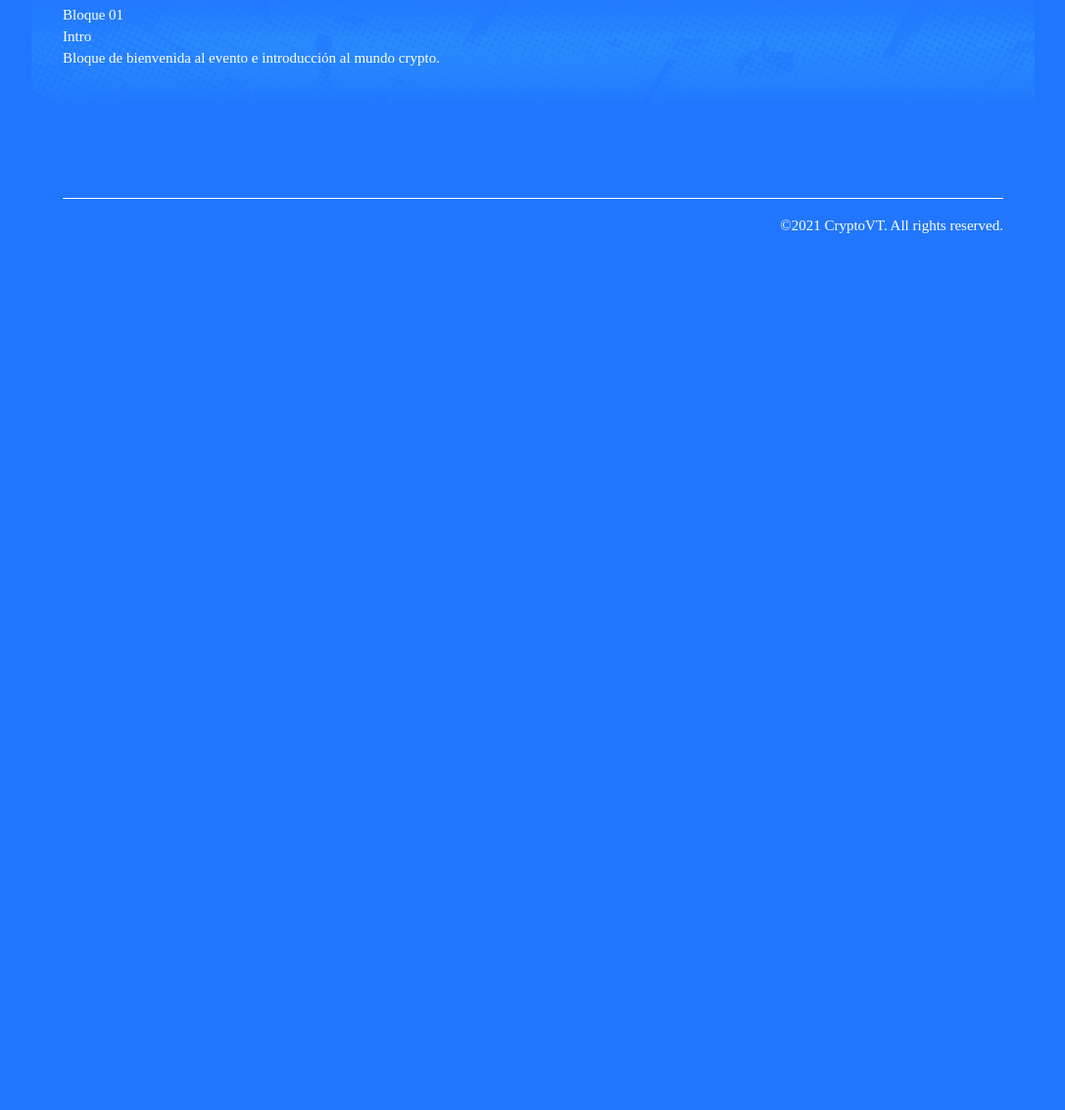
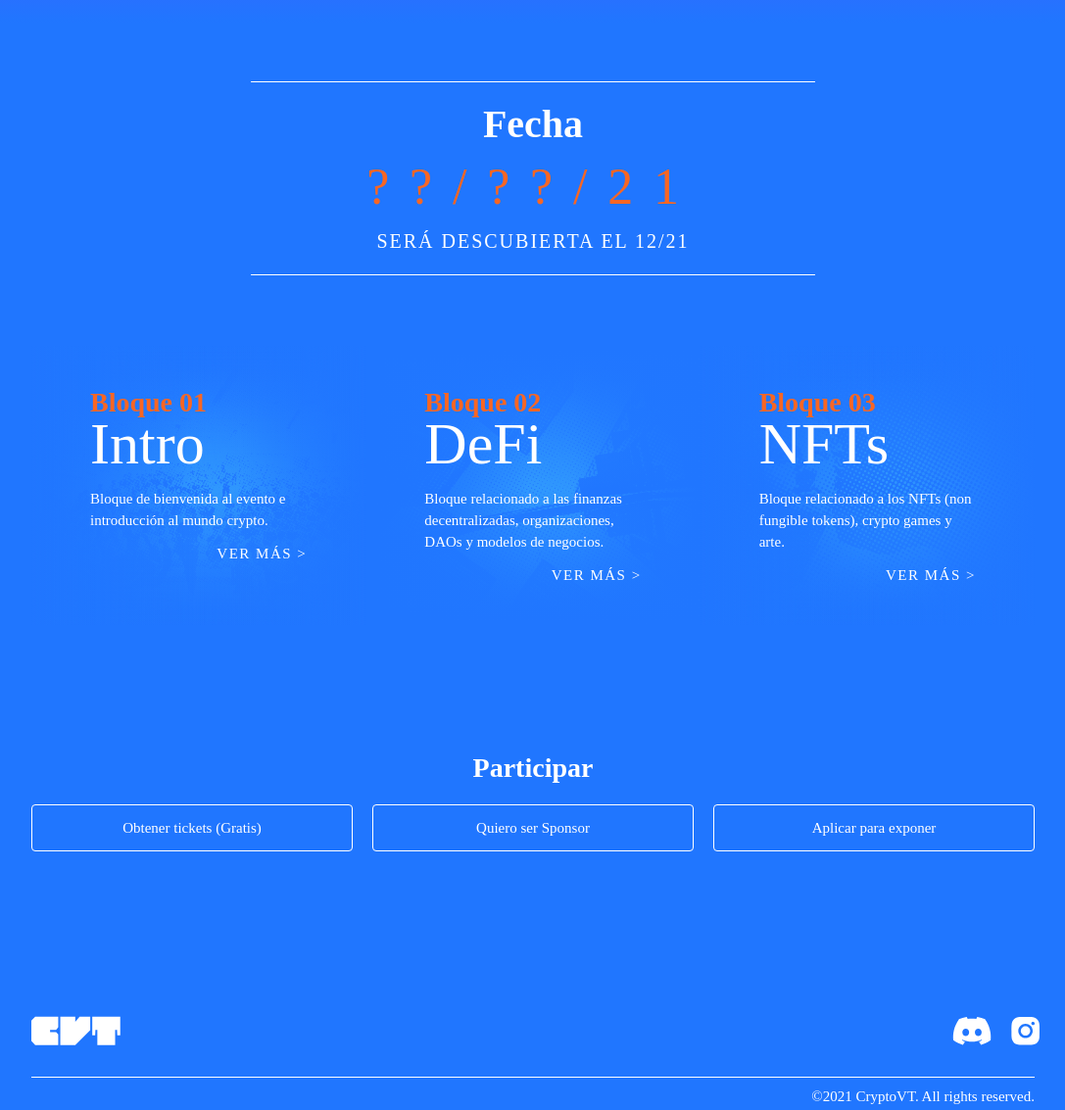
Before and after one commit to uguareschi/cryptovt, a Gatsby site: page / in a window 1280 px wide. Shown: the part 754-1887 px from the top of the page at 98% size, without its empty margins (96-1183 px from the left). Before the commit the page ends 1055 px from the top, so only its background shows below. Built offline with nearby package versions, Linux system fonts and the light colour scheme; Gatsby itself is replaced by a stand-in of ours.

Commit message:
finish index page M/D

```diff
--- a/src/components/layout.js
+++ b/src/components/layout.js
@@ -2,6 +2,9 @@ import * as React from "react"
 import { useState, useEffect } from "react"
 
 import logo from "../images/brand/logo.svg"
+import logoCVT from "../images/brand/logo-cvt.svg"
+import discord from "../images/social/discord-footer.svg"
+import instagram from "../images/social/instagram-footer.svg"
 import { Link } from "gatsby"
 
 const Layout = ({ children }) => {
@@ -62,17 +65,21 @@ const Layout = ({ children }) => {
           </div>
         </div>
       </nav>
-      <main className="max-w-5xl mx-auto mt-177px md:mt-151px w-full">
+      <main className="mt-177px md:mt-151px w-full bg-deep-blue md:flex md:flex-col md:justify-center md:items-center">
         {children}
       </main>
-      <footer className="mt-auto">
-        <div className="max-w-5xl mx-auto flex flex-col sm:py-15">
-          <div className="m-8 sm:mb-0 border-t border-white flex flex-col text-white sm:flex-row sm:items-center sm:justify-end sm:pt-4">
-            <span className="buttons">
-              ©2021 CryptoVT. All rights reserved.
-            </span>
+      <footer className="bg-deep-blue py-10 px-8 md:flex md:flex-col md:justify-center md:items-center w-full">
+        <div className="flex justify-between mb-8 max-w-5xl w-full">
+          <img src={logoCVT} alt="CVT" />
+          <div className="flex space-x-5">
+            <img src={discord} alt="discord" />
+            <img src={instagram} alt="instagram" />
           </div>
         </div>
+
+        <span className="buttons block text-center md:text-right border-t border-white pt-2 max-w-5xl w-full">
+          ©2021 CryptoVT. All rights reserved.
+        </span>
       </footer>
     </>
   )
--- a/src/pages/index.js
+++ b/src/pages/index.js
@@ -3,33 +3,87 @@ import * as React from "react"
 import Layout from "../components/layout"
 import Seo from "../components/seo"
 
+const blocks = [
+  {
+    number: 1,
+    name: "Intro",
+    description:
+      "Bloque de bienvenida al evento e introducción al mundo crypto.",
+    classCSS: "block-one",
+  },
+  {
+    number: 2,
+    name: "DeFi",
+    description:
+      "Bloque relacionado a las finanzas decentralizadas, organizaciones, DAOs y modelos de negocios.",
+    classCSS: "block-two",
+  },
+  {
+    number: 3,
+    name: "NFTs",
+    description:
+      "Bloque relacionado a los NFTs (non fungible tokens), crypto games y arte.",
+    classCSS: "block-three",
+  },
+]
+
 const IndexPage = () => (
   <Layout>
     <Seo title="Home" />
-    <section className="hero-gradient title pb-10 px-8 pt-44 ">
-      CryptoVT busca potenciar y fomentar el uso de crypto. La modalidad del
-      evento incluye tanto a quienes están inmersos en este mundo como a quienes
-      quieran conocerlo.
+    <section className="hero-gradient pb-15 px-8 pt-44 w-full">
+      <div className="max-w-5xl w-full flex mx-auto">
+        <div className="md:justify-center md:w-7/12 title md:main-title md:py-15">
+          CryptoVT busca potenciar y fomentar el uso de crypto. La modalidad del
+          evento incluye tanto a quienes están inmersos en este mundo como a
+          quienes quieran conocerlo.
+        </div>
+      </div>
     </section>
-    <section className="pt-8 px-8 pb-18">
-      <div className="flex flex-col justify-center items-center py-5 border-t border-b border-white space-y-1">
-        <span className="title">Fecha</span>
-        <span className="text-orange font-Arturito-Slab text-32px leading-35px uppercase tracking-widest-ultra">
+    <section className="pt-8 md:pt-15 md:px-0 px-8 pb-18 w-full">
+      <div className="flex flex-col justify-center items-center py-5 border-t border-b border-white space-y-1 md:space-y-6 max-w-xl mx-auto">
+        <span className="title md:main-title">Fecha</span>
+        <span className="text-orange font-Arturito-Slab text-32px md:text-52px leading-35px uppercase tracking-widest-ultra">
           ??/??/21
         </span>
-        <span className="uppercase leading-22px text-xs tracking-widest">
+        <span className="uppercase leading-22px text-xs md:text-xl tracking-widest">
           Será descubierta el 12/21
         </span>
       </div>
     </section>
     <section>
-      <div className="grid">
-        <div className="flex flex-col py-10 px-8 block-one bg-block-one bg-cover">
-          <span>Bloque 01</span>
-          <span>Intro</span>
-          <span>
-            Bloque de bienvenida al evento e introducción al mundo crypto.{" "}
-          </span>
+      <div className="grid md:grid-cols-3 max-w-5xl mx-auto w-full">
+        {blocks.map(block => {
+          return (
+            <div
+              key={block.number}
+              className={`${block.classCSS} flex flex-col justify-center items-center py-10 px-8 md:px-15 md:justify-start md:items-start bg-cover`}
+            >
+              <span className="text-orange title">Bloque 0{block.number}</span>
+              <span className="font-Arturito-Slab leading-50px text-6xl mb-5">
+                {block.name}
+              </span>
+              <span>{block.description}</span>
+              <span className="self-end uppercase tracking-widest mt-3">
+                ver más {`>`}
+              </span>
+            </div>
+          )
+        })}
+      </div>
+    </section>
+    <section className="px-8 py-15 md:py-32 w-full">
+      <div className="max-w-5xl mx-auto">
+        <span className="text-center block title mb-5">Participar</span>
+        <div className="grid gap-5 md:grid-cols-3">
+          <button className="border rounded border-white py-3">
+            Obtener tickets (Gratis)
+          </button>
+          <button className="border rounded border-white py-3">
+            Quiero ser Sponsor
+          </button>
+          <button className="border rounded border-white py-3">
+            Aplicar para exponer
+          </button>
         </div>
       </div>
     </section>
--- a/src/styles/global.css
+++ b/src/styles/global.css
@@ -30,6 +30,76 @@
         url("../images/block-one.png");
       background-blend-mode: normal, soft-light;
     }
+    .block-two {
+      background: linear-gradient(
+          180deg,
+          #2076ff 0%,
+          rgba(52, 161, 253, 0) 51.73%,
+          #2076ff 100%
+        ),
+        url("../images/block-two.png");
+      background-blend-mode: normal, soft-light;
+    }
+    .block-three {
+      background: linear-gradient(
+          180deg,
+          #2076ff 0%,
+          rgba(52, 161, 253, 0) 51.73%,
+          #2076ff 100%
+        ),
+        url("../images/block-three.png");
+      background-blend-mode: normal, soft-light;
+    }
+    @media screen(md) {
+      .block-one {
+        background: linear-gradient(
+            90deg,
+            #2076ff 0%,
+            rgba(32, 118, 255, 0) 49.48%,
+            #2076ff 100%
+          ),
+          linear-gradient(
+            180deg,
+            #2076ff 0%,
+            rgba(52, 161, 253, 0) 51.73%,
+            #2076ff 100%
+          ),
+          url("../images/block-one-d.png");
+        background-blend-mode: normal, normal, soft-light;
+      }
+      .block-two {
+        background: linear-gradient(
+            90deg,
+            #2076ff 0%,
+            rgba(32, 118, 255, 0) 49.48%,
+            #2076ff 100%
+          ),
+          linear-gradient(
+            180deg,
+            #2076ff 0%,
+            rgba(52, 161, 253, 0) 51.73%,
+            #2076ff 100%
+          ),
+          url("../images/block-two-d.png");
+        background-blend-mode: normal, normal, soft-light;
+      }
+      .block-three {
+        background: linear-gradient(
+            90deg,
+            #2076ff 0%,
+            rgba(32, 118, 255, 0) 49.48%,
+            #2076ff 100%
+          ),
+          linear-gradient(
+            180deg,
+            #2076ff 0%,
+            rgba(52, 161, 253, 0) 51.73%,
+            #2076ff 100%
+          ),
+          url("../images/block-three-d.png");
+        background-blend-mode: normal, normal, soft-light;
+      }
+    }
   }
   .hero-gradient {
     background: linear-gradient(
@@ -43,7 +113,7 @@
 
 @layer base {
   body {
-    @apply text-15px leading-22px font-Gotham text-white  min-h-screen bg-deep-blue;
+    @apply text-15px leading-22px font-Gotham text-white  min-h-screen bg-orange;
   }
   html {
     height: -webkit-fill-available;
--- a/tailwind.config.js
+++ b/tailwind.config.js
@@ -88,6 +88,7 @@ module.exports = {
         "28px": "1.75rem",
         "32px": "2rem",
         "40px": "2.5rem",
+        "52px": "3.25rem",
       },
       lineHeight: {
         "22px": "1.375rem",
@@ -96,6 +97,7 @@ module.exports = {
         "30px": "1.875rem",
         "35px": "2.1875rem",
         "45px": "2.8125rem",
+        "50px": "3.125rem",
       },
       letterSpacing: {
         "widest-voicemix": "0.3em",
@@ -127,7 +129,6 @@ module.exports = {
         subcard: "0px 0px 4px rgba(0, 0, 0, 0.12)",
       },
       backgroundImage: {
-        // "block-one": "url('../images/block-one.png')",
         "hero-desktop": "url('../images/hero-desktop.png')",
         "hero-mobile": "url('../images/hero-mobile.png')",
       },
```
Also changed, not shown: src/images/block-one-d.png (added), src/images/block-three-d.png (added), src/images/block-three.png (added), src/images/block-two-d.png (added), src/images/block-two.png (added), src/images/brand/logo-cvt.svg (added), src/images/social/discord-footer.svg (added), src/images/social/instagram-footer.svg (added).
